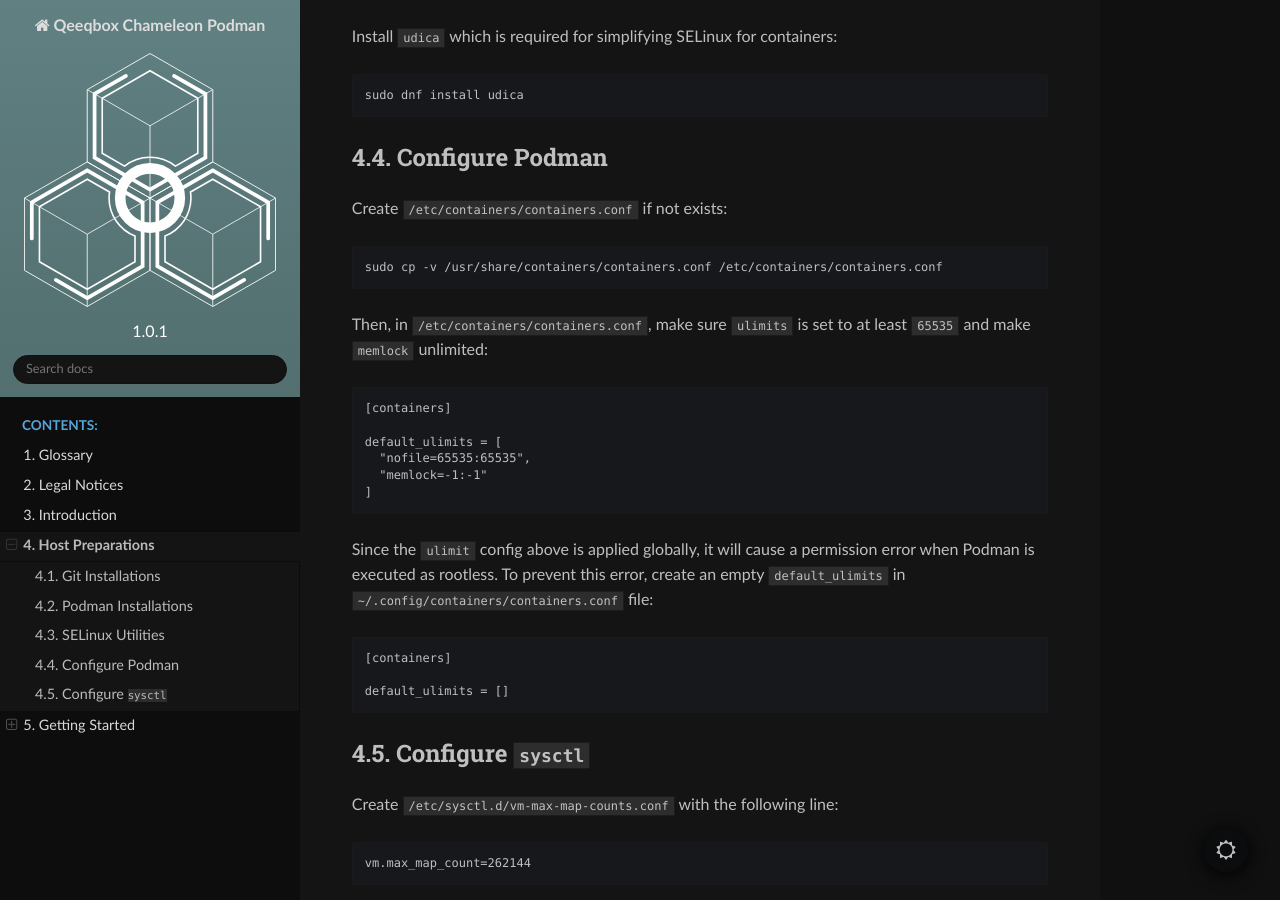
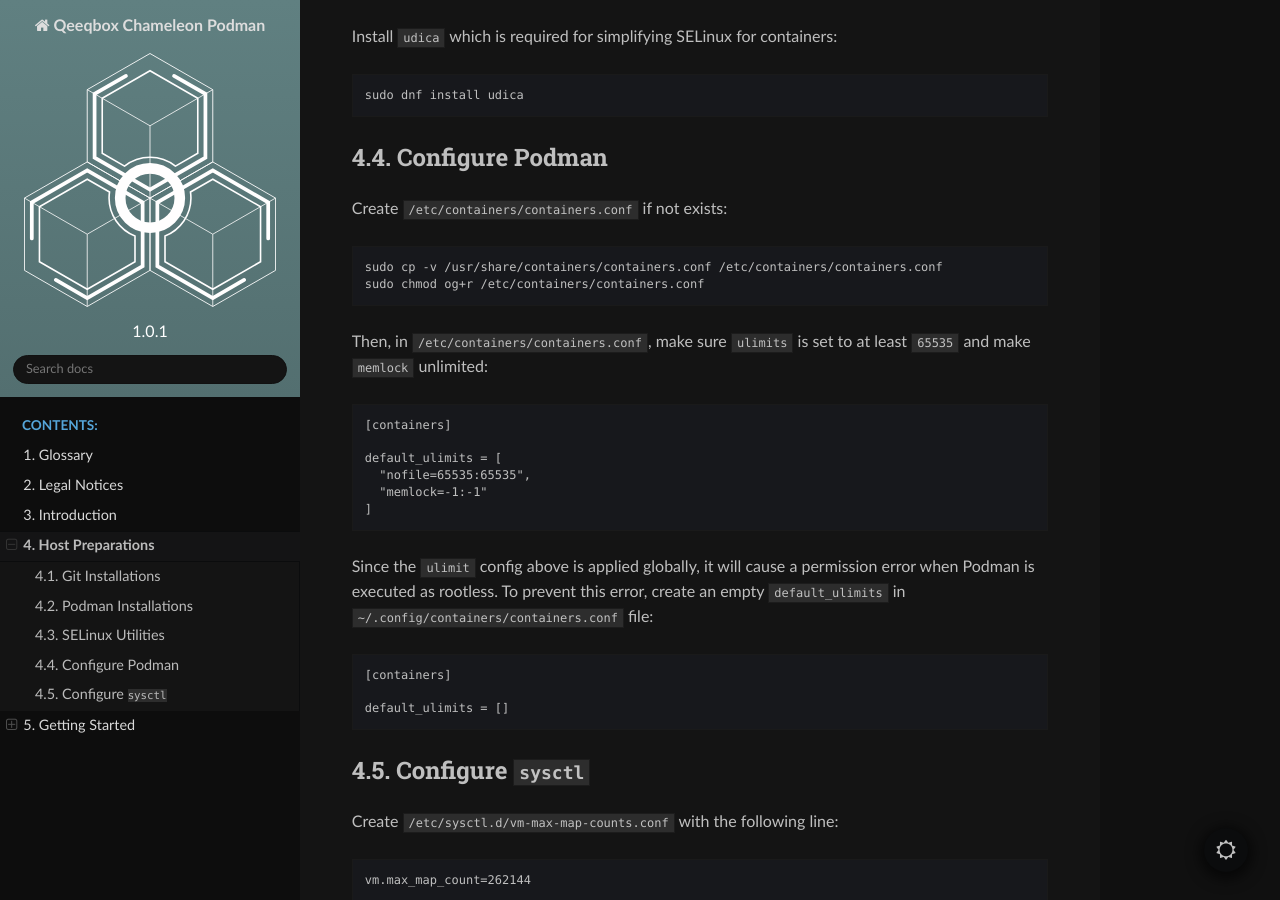
Before and after one commit to extra2000/qeeqbox-chameleon-podman, a Sphinx documentation site: the page built from docs/source/host_preparations.rst, in a window 1280 px wide and 900 px high, scrolled down 627 px. Built offline with Sphinx 7.4.7 and the Read the Docs theme 2.0.0, drawn with Linux system fonts in a browser that asks for light colours.

Commit message:
docs(host-preparations): ensures `/etc/containers/containers.conf` readable by groups and others

```diff
--- a/docs/source/host_preparations.rst
+++ b/docs/source/host_preparations.rst
@@ -38,6 +38,7 @@
 .. code-block:: bash
 
     sudo cp -v /usr/share/containers/containers.conf /etc/containers/containers.conf
+    sudo chmod og+r /etc/containers/containers.conf
 
 Then, in ``/etc/containers/containers.conf``, make sure ``ulimits`` is set to at least ``65535`` and make ``memlock`` unlimited:
 
```
